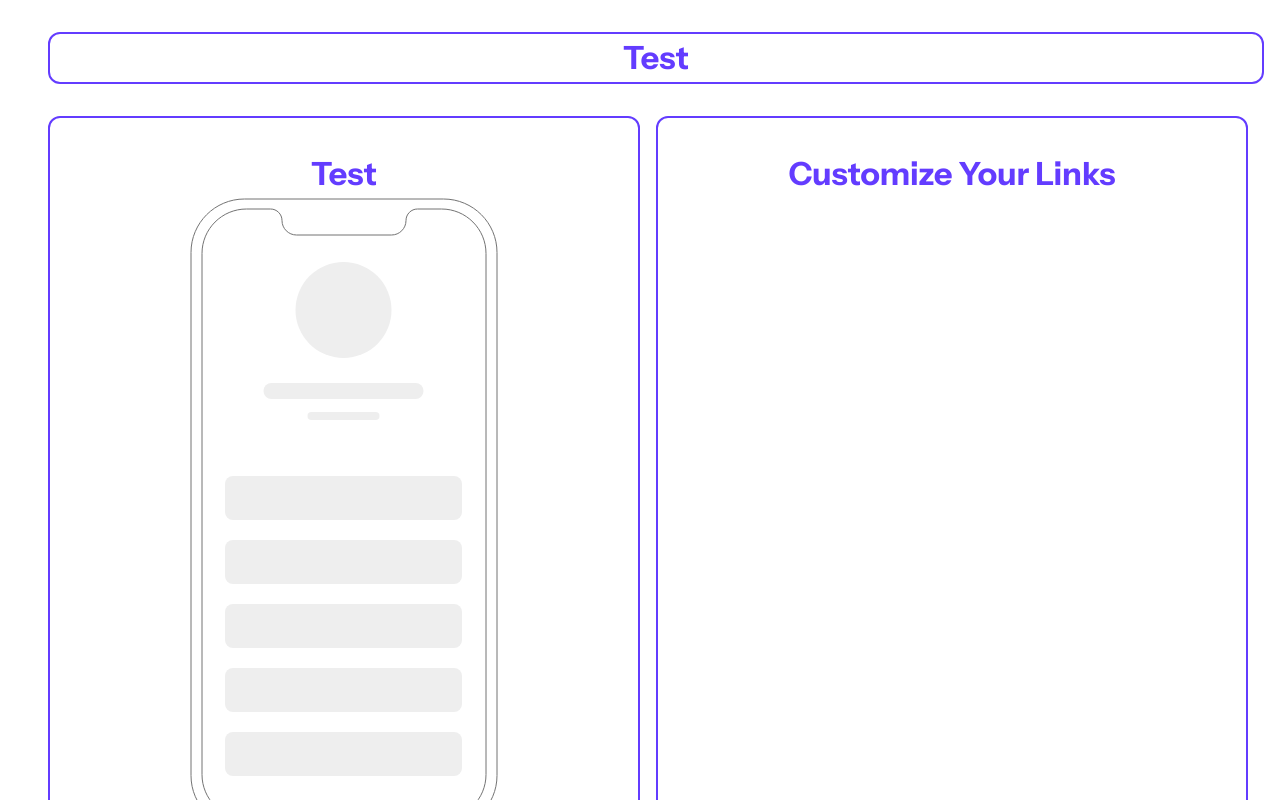
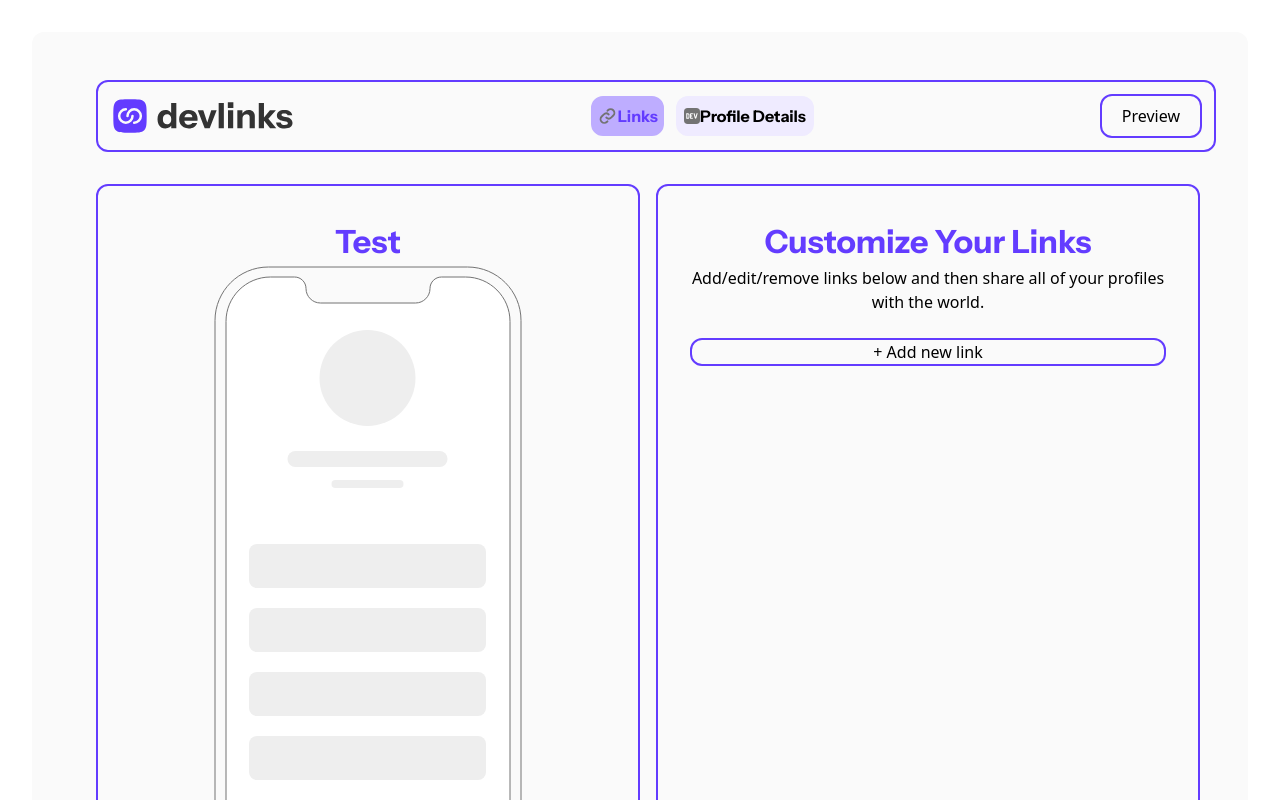
Before and after one commit to trevornei/LinkSharingApp, a React (Vite) app: page / in a window 1280 px wide. Shown: the top 800 px of the page. Built offline with nearby package versions, Linux system fonts and the light colour scheme.

Commit message:
Added more styling while static typing.

```diff
--- a/src/App.jsx
+++ b/src/App.jsx
@@ -1,10 +1,10 @@
 import './App.css'
-import Nav from './components/nav'
+import Nav from './components/nav/nav'
 import Body from './Body'
 
 function App() {
   return (
-    <div>
+    <div className='bg-lightGrey w-full h-auto p-12 rounded-xl'>
       <Nav/>
       <Body/>
     </div>
--- a/src/components/linkForm/FormCont.jsx
+++ b/src/components/linkForm/FormCont.jsx
@@ -1,10 +1,12 @@
 import React from "react";
 import FormTitle from "./FormTitle";
+import NewLinkButton from "./NewLinkButton";
 
 export default function FormCont() {
     return (
         <div className="w-full h-auto border-2 border-purple rounded-xl mx-auto flex flex-col items-center justify-start p-8">
             <FormTitle/>
+            <NewLinkButton/>
         </div>
     )
 }
--- a/src/components/linkForm/FormTitle.jsx
+++ b/src/components/linkForm/FormTitle.jsx
@@ -4,6 +4,7 @@ export default function FormTitle() {
     return(
         <div className="flex flex-col">
             <h1 className="text-purple font-iSans text-headingM font-bold">Customize Your Links</h1>
+            <p>Add/edit/remove links below and then share all of your profiles with the world.</p>
         </div>
     )
 }
--- /dev/null
+++ b/src/components/linkForm/NewLinkButton.jsx
@@ -0,0 +1,11 @@
+import React from "react";
+
+export default function NewLinkBTN() {
+    return (
+        <div className="w-full rounded-xl my-6">
+            <button className="w-full border-2 border-purple rounded-xl">
+                <h3 className="">+ Add new link</h3>
+            </button>
+        </div>
+    )
+}
--- a/src/components/nav.jsx
+++ /dev/null
@@ -1,9 +0,0 @@
-import React from "react";
-
-export default function Nav() {
-    return (
-        <div className="w-full h-auto border-2 border-purple rounded-xl mb-8 mx-4">
-            <h1 className="text-purple font-iSans text-headingM font-bold">Test</h1>
-        </div>
-    )
-}
--- /dev/null
+++ b/src/components/nav/Logo.jsx
@@ -0,0 +1,10 @@
+import React from 'react'
+import LogoLG from '../../assets/images/logo-devlinks-large.svg'
+
+export default function Logo() {
+  return (
+    <div className='flex flex-row'>
+        <img src={LogoLG} alt=""/>
+    </div>
+  )
+}
--- /dev/null
+++ b/src/components/nav/NavCenter.jsx
@@ -0,0 +1,18 @@
+import React from 'react'
+import LinksImg from '../../assets/images/icon-links-header.svg'
+import PersonImg from '../../assets/images/icon-devto.svg'
+
+export default function NavCenter() {
+  return (
+    <div className='flex flex-row'>
+        <button className="flex flex-row items-center justify-center border-2 border-purpleH bg-purpleH rounded-xl mx-3 p-1">
+            <img src={LinksImg} alt=""/>
+            <h3 className="text-purple font-bold font-iSans">Links</h3>
+        </button>
+        <button className="flex flex-row items-center justify-center bg-lightPurple border-borders rounded-xl p-2">
+            <img src={PersonImg} alt="" />
+            <h3 className="font-iSans font-bold">Profile Details</h3>
+        </button>
+    </div>
+  )
+}
--- /dev/null
+++ b/src/components/nav/PreviewButton.jsx
@@ -0,0 +1,11 @@
+import React from 'react'
+
+export default function PreviewButton() {
+  return (
+    <div className=''>
+        <button className="border-2 border-purple rounded-xl">
+            <h3 className="p-2 mx-3">Preview</h3>
+        </button>
+    </div>
+  )
+}
--- /dev/null
+++ b/src/components/nav/nav.jsx
@@ -0,0 +1,14 @@
+import React from "react";
+import Logo from "./Logo";
+import NavCenter from "./NavCenter"
+import PreviewButton from "./PreviewButton";
+
+export default function Nav() {
+    return (
+        <div className="w-full h-auto border-2 border-purple rounded-xl mb-8 mx-4 flex flex-row items-center justify-between p-3">
+           <Logo/>
+           <NavCenter/>
+           <PreviewButton/>
+        </div>
+    )
+}
```
